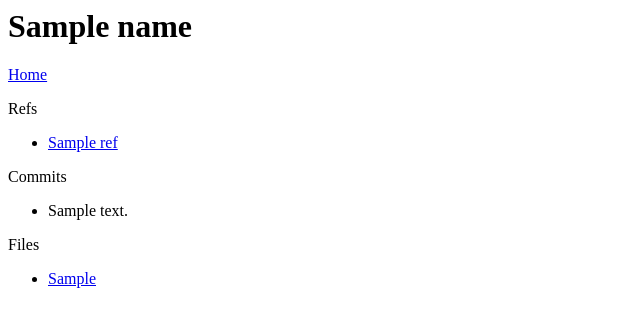
After one commit to utecht/djangogit, a Django app: template djangogit/dgit/templates/repo.html in a window 1280 px wide. The commit adds this page. Shown: the top 327 px of the page, without its empty margins (0-640 px from the left). Run offline with Django 3.2, Linux system fonts and the light colour scheme; the template is opened without the code that fills it: most values are stand-ins (such as "Sample title", 1, 10 or a date in 2020); parts of the project's set-up code (start-up, migrations or seed data) failed here and were passed over.

Commit message:
added initial dulwich reading

```diff
--- a/djangogit/dgit/templates/index.html
+++ b/djangogit/dgit/templates/index.html
@@ -1,3 +1,9 @@
 <h1>
 	Hello, {{name}}!
 </h1>
+
+<ul>
+{% for file in files %}
+<li><a href="repo/{{file}}/master">{{file}}</a></li>
+{% endfor %}
+</ul>
--- /dev/null
+++ b/djangogit/dgit/templates/repo.html
@@ -0,0 +1,30 @@
+<h1>{{name}}</h1>
+
+<a href="/">Home</a>
+
+<div id = "refs">
+<p>Refs</p>
+<ul>
+{% for ref in refs %}
+<li><a href="../{{ref}}">{{ref}}</li></a>
+{% endfor %}
+</ul>
+</div>
+
+<div id = "commits">
+<p>Commits</p>
+<ul>
+{% for c in commits %}
+<li>{{c.message}}</li>
+{% endfor %}
+</ul>
+</div>
+
+<div id="files">
+<p>Files</p>
+<ul>
+{% for file in files %}
+<li><a href="file/{{file.2}}">{{file.1}}</a></li>
+{% endfor %}
+</ul>
+</div>
--- a/djangogit/settings.py
+++ b/djangogit/settings.py
@@ -145,3 +145,6 @@ LOGGING = {
         },
     }
 }
+
+# the location of the git repos to be served by this app
+REPOS_DIR = os.path.join(os.path.dirname(__file__), 'dgit', 'repos')
--- a/djangogit/urls.py
+++ b/djangogit/urls.py
@@ -9,6 +9,7 @@ admin.autodiscover()
 urlpatterns = patterns('',
     # Examples:
     url(r'^$', dgit.views.index),
+    url(r'^repo/(?P<repo_name>.*)/(?P<ref>.*)/$', dgit.views.repo),
     # url(r'^djangogit/', include('djangogit.foo.urls')),
 
     # Uncomment the admin/doc line below to enable admin documentation:
```
Also changed, not shown: djangogit/dgit/views.py (+37 -1 lines).
